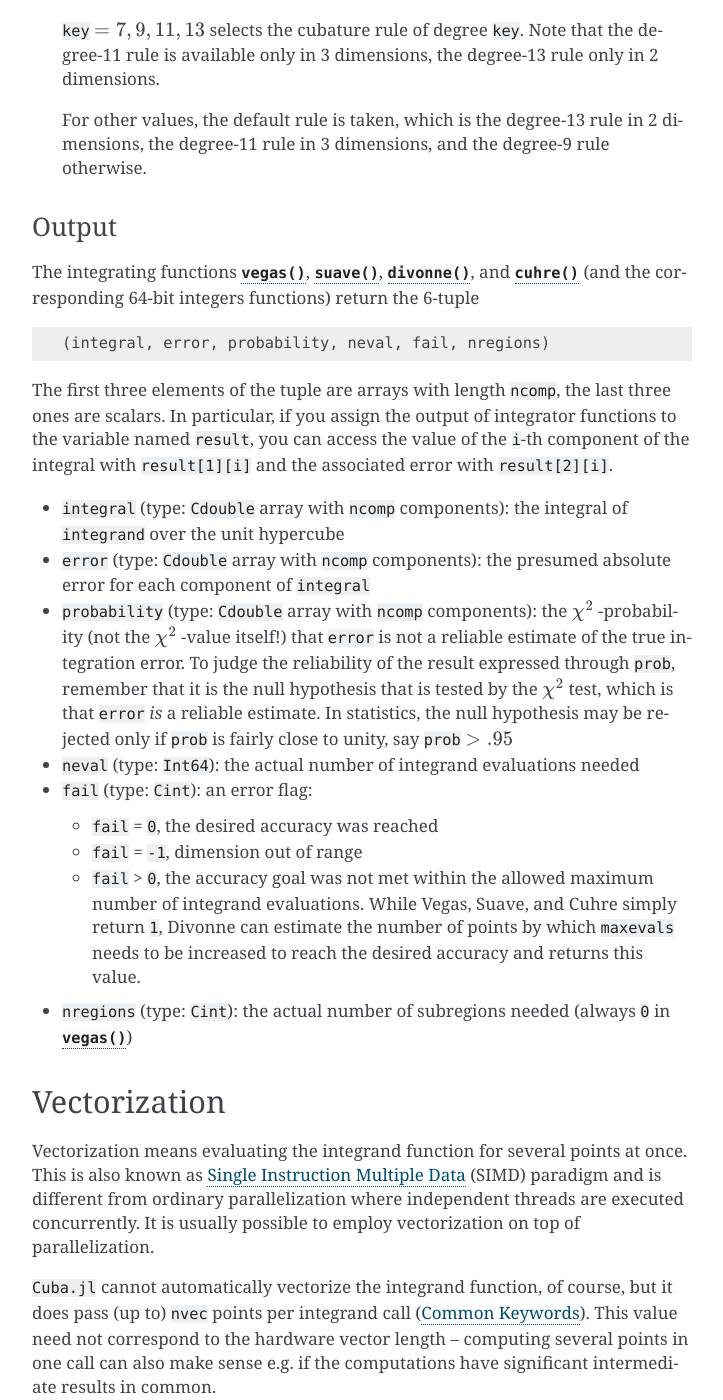
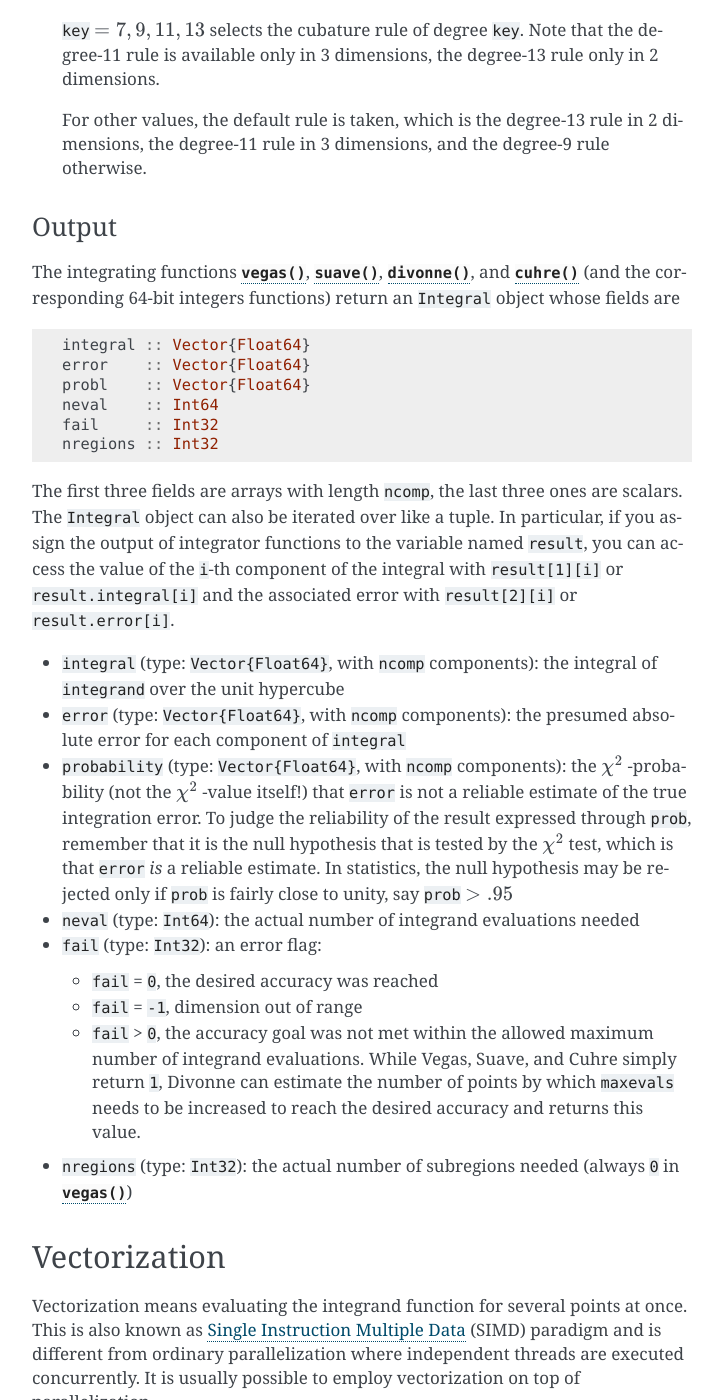
Before and after one commit to giordano/Cuba.jl, a Sphinx documentation site: the page built from docs/index.rst, in a window 1280 px wide and 1400 px high, scrolled down 10559 px. Shown: the whole window, without its empty margins (388-1111 px from the left). Built offline with Sphinx 7.4.7, drawn with Linux system fonts in a browser that asks for light colours; some of the changed text lies outside the part shown.

Commit message:
Wrap result of integration in an Integrand object
Most useful feature is that now it’s possible to pretty print the result of
integration.  Creating an instance of Integrand takes a negligible time compared
to integration itself.

```diff
--- a/docs/index.rst
+++ b/docs/index.rst
@@ -517,24 +517,30 @@ Output
 ''''''
 
 The integrating functions :func:`vegas`, :func:`suave`, :func:`divonne`, and
-:func:`cuhre` (and the corresponding 64-bit integers functions) return the
-6-tuple
+:func:`cuhre` (and the corresponding 64-bit integers functions) return an
+``Integral`` object whose fields are
 
 .. code-block:: julia
 
-    (integral, error, probability, neval, fail, nregions)
+    integral :: Vector{Float64}
+    error    :: Vector{Float64}
+    probl    :: Vector{Float64}
+    neval    :: Int64
+    fail     :: Int32
+    nregions :: Int32
 
-The first three elements of the tuple are arrays with length ``ncomp``, the last
-three ones are scalars. In particular, if you assign the output of integrator
-functions to the variable named ``result``, you can access the value of the
-``i``-th component of the integral with ``result[1][i]`` and the associated
-error with ``result[2][i]``.
+The first three fields are arrays with length ``ncomp``, the last three ones are
+scalars.  The ``Integral`` object can also be iterated over like a tuple.  In
+particular, if you assign the output of integrator functions to the variable
+named ``result``, you can access the value of the ``i``-th component of the
+integral with ``result[1][i]`` or ``result.integral[i]`` and the associated
+error with ``result[2][i]`` or ``result.error[i]``.
 
-- ``integral`` (type: ``Cdouble`` array with ``ncomp`` components): the integral
-  of ``integrand`` over the unit hypercube
-- ``error`` (type: ``Cdouble`` array with ``ncomp`` components): the presumed
+- ``integral`` (type: ``Vector{Float64}``, with ``ncomp`` components): the
+  integral of ``integrand`` over the unit hypercube
+- ``error`` (type: ``Vector{Float64}``, with ``ncomp`` components): the presumed
   absolute error for each component of ``integral``
-- ``probability`` (type: ``Cdouble`` array with ``ncomp`` components): the
+- ``probability`` (type: ``Vector{Float64}``, with ``ncomp`` components): the
   :math:`\chi^2` -probability (not the :math:`\chi^2` -value itself!) that
   ``error`` is not a reliable estimate of the true integration error.  To judge
   the reliability of the result expressed through ``prob``, remember that it is
@@ -542,7 +548,7 @@ error with ``result[2][i]``.
   ``error`` `is` a reliable estimate.  In statistics, the null hypothesis may be
   rejected only if ``prob`` is fairly close to unity, say ``prob`` :math:`>.95`
 - ``neval`` (type: ``Int64``): the actual number of integrand evaluations needed
-- ``fail`` (type: ``Cint``): an error flag:
+- ``fail`` (type: ``Int32``): an error flag:
 
   - ``fail`` = ``0``, the desired accuracy was reached
   - ``fail`` = ``-1``, dimension out of range
@@ -552,7 +558,7 @@ error with ``result[2][i]``.
     ``maxevals`` needs to be increased to reach the desired accuracy and returns
     this value.
 
-- ``nregions`` (type: ``Cint``): the actual number of subregions needed (always
+- ``nregions`` (type: ``Int32``): the actual number of subregions needed (always
   ``0`` in :func:`vegas`)
 
 Vectorization
```
Also changed, not shown: other parts of docs/index.rst (+41 -22 lines), NEWS.md (+6 -0 lines), README.md (+36 -13 lines), 2 other files.
